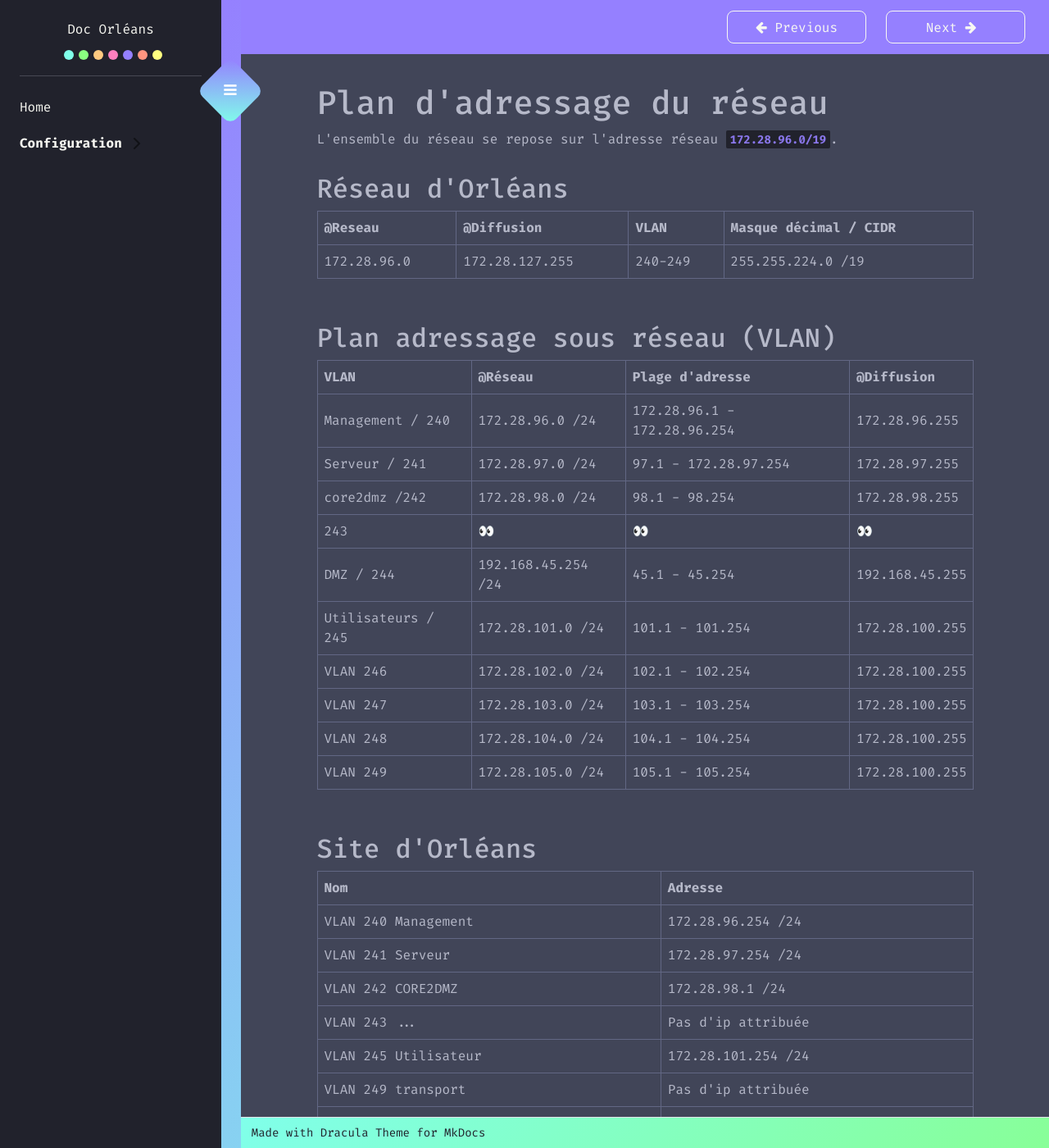
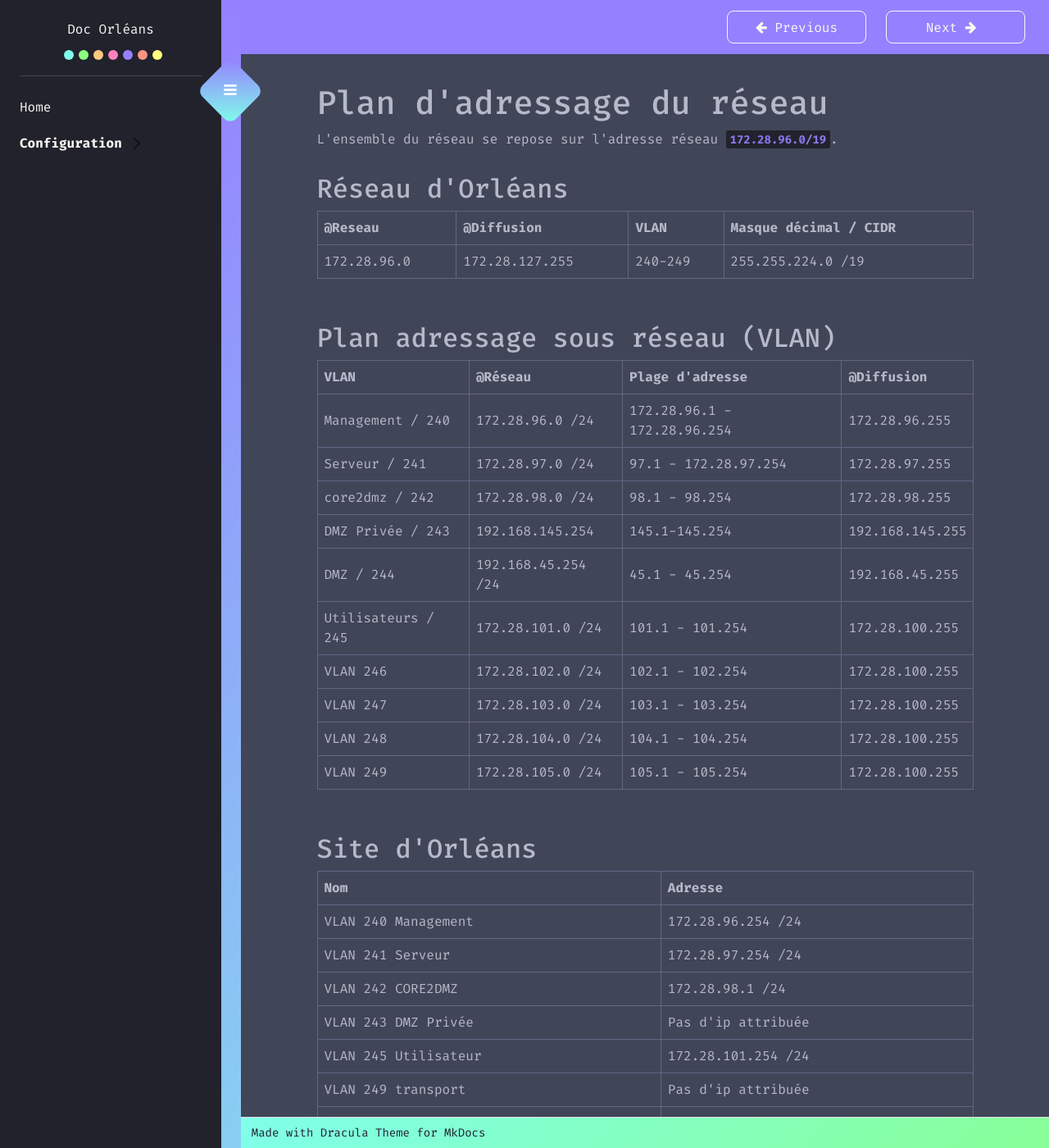
Before and after one commit to eRaETatsuya/OrleansSIO.github.io, an MkDocs documentation site: the page built from docs/plan_d'adressage.md, in a window 1280 px wide and 1400 px high. Shown: the whole window at 82% size. Built offline with MkDocs 1.6.1 and Material for MkDocs 9.7.7, drawn with Linux system fonts in a browser that asks for light colours; some of the changed text lies outside the part shown.

Commit message:
Update plan_d'adressage.md

```diff
--- a/docs/plan_d'adressage.md
+++ b/docs/plan_d'adressage.md
@@ -16,8 +16,8 @@
 |-----------|---------|-----------------|-----------|
 |Management / 240|172.28.96.0 /24| 172.28.96.1 - 172.28.96.254 | 172.28.96.255|
 |  Serveur / 241 | 172.28.97.0 /24| 97.1 - 172.28.97.254 |172.28.97.255|
-|  core2dmz /242 |  172.28.98.0 /24 | 98.1 - 98.254 |172.28.98.255|
-|   243 |  👀|  👀| 👀 |
+|  core2dmz / 242 |  172.28.98.0 /24 | 98.1 - 98.254 |172.28.98.255|
+|   DMZ Privée / 243 | 192.168.145.254|  145.1-145.254| 192.168.145.255 |
 |  DMZ / 244 | 192.168.45.254 /24 | 45.1 - 45.254 | 192.168.45.255 |
 |  Utilisateurs / 245 | 172.28.101.0 /24 | 101.1 - 101.254 | 172.28.100.255 |
 |  VLAN 246 | 172.28.102.0 /24 | 102.1 - 102.254 | 172.28.100.255 |
@@ -33,7 +33,7 @@
 |VLAN 240 Management  |172.28.96.254 /24|
 |VLAN 241 Serveur     |172.28.97.254 /24|
 |VLAN 242 CORE2DMZ    |172.28.98.1 /24|
-|VLAN 243 ...         |Pas d'ip attribuée|
+|VLAN 243 DMZ Privée     |Pas d'ip attribuée|
 |VLAN 245 Utilisateur |172.28.101.254 /24|
 |VLAN 249 transport   |Pas d'ip attribuée |
 |VLAN 244 DMZ         |Pas d'ip attribuée |
@@ -53,3 +53,5 @@
 |Serveur web (Linux - Debian12)|192.168.45.253 /24 ; interface management 172.28.96.251 /24|
 |Serveur DNS forwarder (bind9)|172.28.97.20 /24|
 |Serveur Split DNS (bind9)|192.168.45.252 /24|
+|Serveur Docker|192.168.45.251 /24|
+|Serveur MariaDB|192.168.145.10 /24|
```
